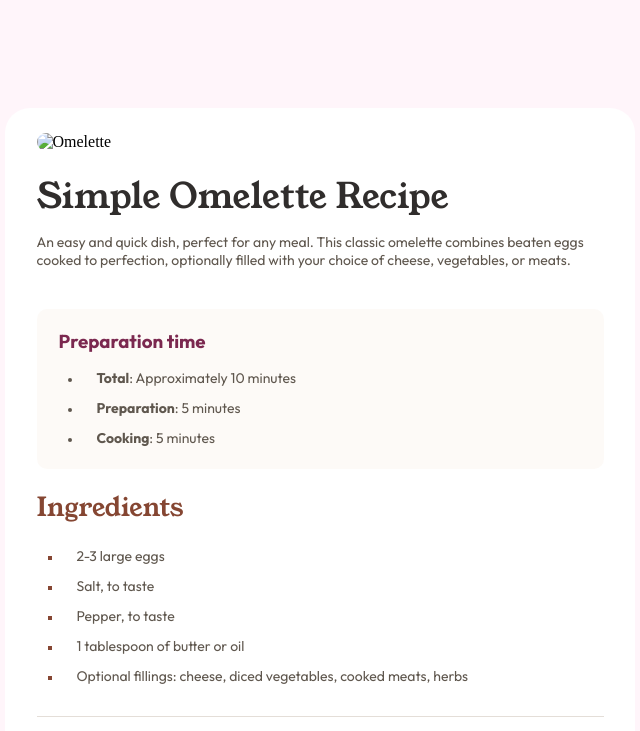
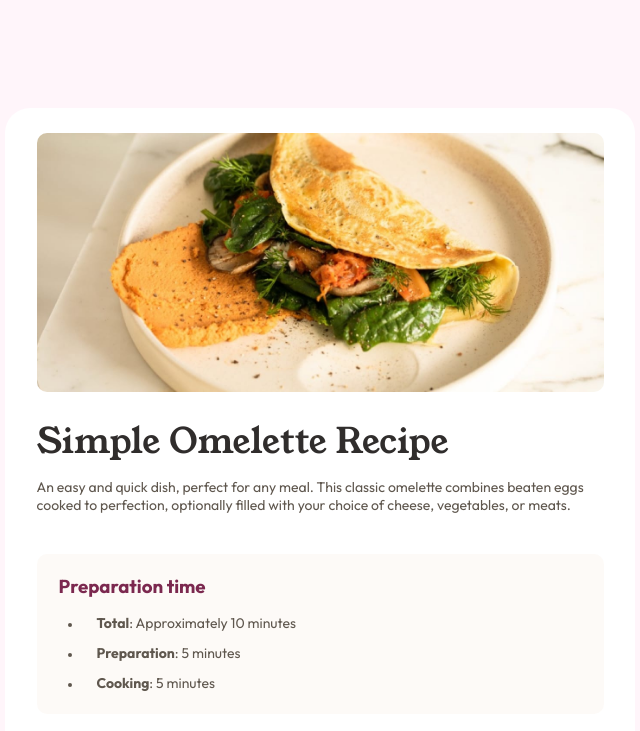
Before and after one commit to jfalconidc/Frontend-Mentor-recipe-page-main, a plain HTML site: page index.html in a window 1280 px wide. Shown: the top 731 px of the page, without its empty margins (310-950 px from the left). Drawn offline with Linux system fonts and the light colour scheme; the site is published under a folder, as on GitHub Pages, so addresses that start at the root find nothing.

Commit message:
Update index.html

```diff
--- a/index.html
+++ b/index.html
@@ -18,7 +18,7 @@
 <body>
   <div class="container">
     <div class="content">
-      <img src="/assets/images/image-omelette.jpeg" alt="Omelette">
+      <img src="Frontend-Mentor-recipe-page-main/assets/images/image-omelette.jpeg" alt="Omelette">
       <h1>Simple Omelette Recipe</h1>
       <p id="omelette">An easy and quick dish, perfect for any meal. This classic omelette combines beaten eggs cooked
         to perfection, optionally filled with your choice of cheese, vegetables, or meats.
```
